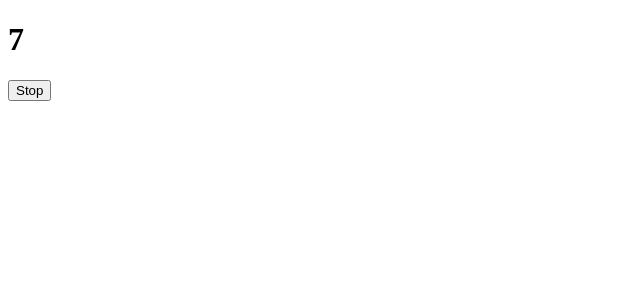
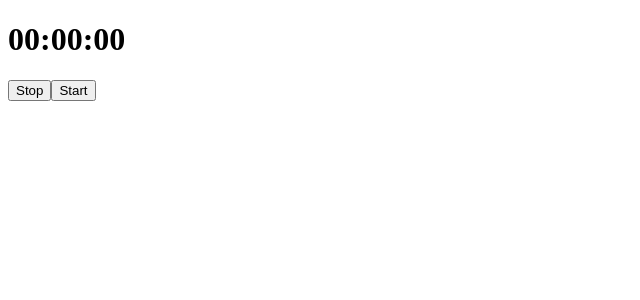
Before and after one commit to mykhailmykhailenko/REACT-JS, a React (Create React App) app: page / in a window 1280 px wide. Shown: the top 300 px of the page, without its empty margins (0-640 px from the left). Built offline with nearby package versions, Linux system fonts and the light colour scheme.

Commit message:
date-fns timer

```diff
--- a/package.json
+++ b/package.json
@@ -6,6 +6,7 @@
     "@testing-library/jest-dom": "^5.16.5",
     "@testing-library/react": "^13.4.0",
     "@testing-library/user-event": "^13.5.0",
+    "date-fns": "^2.29.3",
     "react": "^18.2.0",
     "react-dom": "^18.2.0",
     "react-scripts": "5.0.1",
--- a/src/components/Timer/index.js
+++ b/src/components/Timer/index.js
@@ -1,44 +1,45 @@
 import React, { Component } from 'react';
+import {format, addSeconds} from 'date-fns';
 
 class Timer extends Component {
     constructor(props) {
         super(props);
         this.state = {
-            count: 0
+            time: new Date(0,0,0,0,0,0)
         }
-        this.intervalId = null
-
+        this.intervalId = null;
     }
 
     start = () => {
-        this.intervalId = setInterval(()=> {
-            const {count} = this.state;
+       this.intervalId = setInterval(()=>{
+            const {time} = this.state;
+        const newdate = addSeconds(time, 1);
             this.setState({
-                count: count +1
+                time: newdate
             })
-        }, 1000)
+
+        }, 1000);
+    }
+    componentDidMount(){
+ //       this.start();
     }
 
-   componentDidMount () {
-        this.start();
-   }
-
-   componentWillUnmount () {
+    componentWillUnmount(){
         this.stop();
     }
-
     stop = () => {
-    clearInterval(this.intervalId)
+        clearInterval(this.intervalId);
     }
 
     render() {
+        const {time} = this.state;
         return (
             <div>
-                <h1>{this.state.count}</h1>
+               <h1>{format(time, 'HH:mm:ss')}</h1>
                <button onClick={this.stop}>Stop</button>
+               <button onClick={this.start}>Start</button>
             </div>
         );
     }
 }
-
 export default Timer;
```
Also changed, not shown: 1 other file (tests, documents, lock files or other folders). Lines whose indentation alone changed are shown as unchanged.
